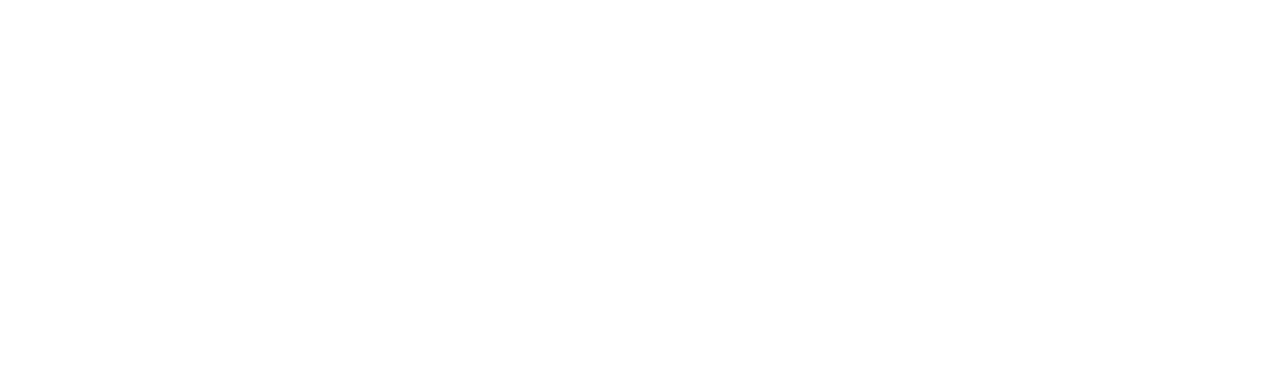
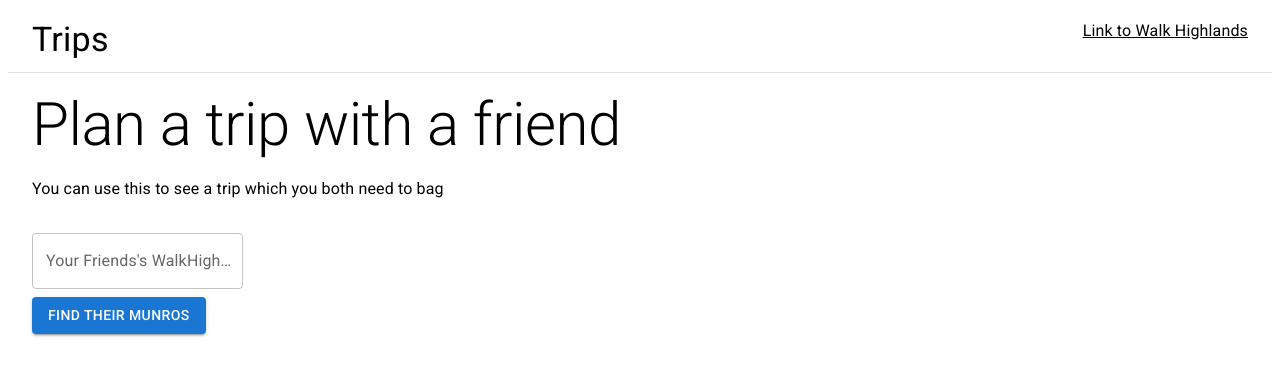
Before and after one commit to joejag/munros.joejag.com, a React (Create React App) app in the folder front/: page /plan in a window 1280 px wide. Shown: the top 376 px of the page. Built offline with nearby package versions, Linux system fonts and the light colour scheme; a web font is replaced by a local one.

Commit message:
feat: plan a trip with someone

```diff
--- a/front/src/biz/fetchData.tsx
+++ b/front/src/biz/fetchData.tsx
@@ -4,11 +4,12 @@
 const LOCAL_URL_GEZ = 'http://127.0.0.1:8080/gez.json?u='
 
 export const fetchData = (setCompleted: any, userId: string) => {
-  console.log('FETCHING!', userId)
-
   let url = PRODUCTION_URL
   if (window.location.href.indexOf('localhost') > -1) {
     url = LOCAL_URL_JOE
+  }
+  if (window.location.href.indexOf('localhost') > -1 && userId === 'gez') {
+    url = LOCAL_URL_GEZ
   }
 
   fetch(url + userId)
--- a/front/src/biz/types.ts
+++ b/front/src/biz/types.ts
@@ -2,9 +2,7 @@
   name: string
   lastRefresh: string
   munrosCompleted: string[]
-
-  buddies: { [name: string]: string[] }
-  buddiesLastRefresh: string
+  buddy: { name: string; lastRefresh: string; munrosCompleted: string[] }
 }
 
 export interface MultiUserState {
--- a/front/src/components/Context.tsx
+++ b/front/src/components/Context.tsx
@@ -6,8 +6,11 @@
   name: null,
   lastRefresh: null,
   munrosCompleted: [],
-  buddies: {},
-  buddiesLastRefresh: null,
+  buddy: {
+    name: null,
+    munrosCompleted: [],
+    buddyLastRefresh: null,
+  },
 }
 
 const dbReadMulti = () => {
@@ -33,11 +36,8 @@
 export const dbClearMulti = () => {
   const state = dbReadMulti()
   const newState = {
+    ...BLANK_STATE,
     name: state.name,
-    lastRefresh: null,
-    munrosCompleted: [],
-    buddies: {},
-    buddiesLastRefresh: '',
   }
   localStorage.setItem('db', JSON.stringify(newState))
 }
--- a/front/src/components/pages/PlanATrip.tsx
+++ b/front/src/components/pages/PlanATrip.tsx
@@ -1,103 +1,193 @@
 import * as React from 'react'
 
+import ExpandMoreIcon from '@mui/icons-material/ExpandMore'
+import Accordion from '@mui/material/Accordion'
+import AccordionDetails from '@mui/material/AccordionDetails'
+import AccordionSummary from '@mui/material/AccordionSummary'
 import Button from '@mui/material/Button'
 import CircularProgress from '@mui/material/CircularProgress'
 import Container from '@mui/material/Container'
 import Grid from '@mui/material/Grid'
+import Paper from '@mui/material/Paper'
 import TextField from '@mui/material/TextField'
 import Typography from '@mui/material/Typography'
 
+import { fetchData } from '../../biz/fetchData'
+import { Area, Trip } from '../../biz/types'
+import { hasCompletedAll } from '../../biz/utils'
+import { MUNRO_GROUPING, MUNROS } from '../../data/munros'
 import Banner from '../Banner'
+import { dbSaveMulti, WalkHighlandsContextV2 } from '../Context'
+import TripCard from '../TripCard'
 
-interface FriendTrips {
-  name: string
-  munros: string[]
+const PlanATrip = () => {
+  const { completed } = React.useContext(WalkHighlandsContextV2)
+
+  return (
+    <>
+      <Banner />
+      <Container
+        maxWidth="xl"
+        component="main"
+        sx={{ paddingBottom: '2em', paddingTop: '1em' }}
+      >
+        {completed.buddy.name === null && <FindFriend />}
+        {completed.buddy.name !== null && <PlanTrip />}
+      </Container>
+    </>
+  )
 }
 
-const PlanATrip = () => {
-  // const { completed, setCompleted } = React.useContext(WalkHighlandsContext)
+const PlanTrip = () => {
+  const { completed, setCompleted } = React.useContext(WalkHighlandsContextV2)
 
-  // const [loading, setLoading] = React.useState(false)
-  // const [friendData, setFriendData] = React.useState<FriendTrips | null>(null)
-  // const [friendId, setFriendId] = React.useState('')
-
-  // if (friendData === null && localStorage.getItem('cachedFriend')) {
-  //   setFriendData(JSON.parse(localStorage.getItem('cachedFriend') || '{}'))
-  // }
-
-  const fetchWalkHighlandsUser = (userId: string) => {
-    // fetchFriendData((result: FriendTrips) => {
-    //   setFriendData(result)
-    //   setLoading(false)
-    //   const mergedState = {
-    //     ...completed,
-    //     name: 'bob',
-    //     munros: (completed?.munros || []).concat(
-    //       ...result.munros.filter(
-    //         (i) => (completed?.munros || []).indexOf(i) < 0
-    //       )
-    //     ),
-    //   }
-    //   setCompleted(mergedState)
-    // }, userId)
-    // setLoading(true)
+  const clearBuddy = () => {
+    const blank = {
+      ...completed,
+      buddy: {
+        name: null,
+        munrosCompleted: [],
+        buddyLastRefresh: null,
+      },
+    }
+    dbSaveMulti(blank)
+    setCompleted(blank)
   }
 
-  // return (
-  //   <>
-  //     <Banner />
-  //     <Container
-  //       maxWidth="xl"
-  //       component="main"
-  //       sx={{ paddingBottom: '2em', paddingTop: '1em' }}
-  //     >
-  //       <Typography variant="h3">Plan a trip with a friend</Typography>
-  //       <Typography sx={{ marginTop: '1em' }}>
-  //         You can use this to see a trip which you both need to bag
-  //       </Typography>
+  return (
+    <>
+      <Typography variant="h2">
+        Plan a trip with {completed.buddy.name}
+      </Typography>
 
-  //       {friendData && (
-  //         <h1>
-  //           {friendData.name} {friendData.munros.length}
-  //         </h1>
-  //       )}
+      <Grid container sx={{ marginTop: '1.5em', marginBottom: '1.5em' }}>
+        <Button
+          variant="contained"
+          onClick={(e: any) => {
+            clearBuddy()
+          }}
+        >
+          Change buddy
+        </Button>
+      </Grid>
 
-  //       {friendData === null && (
-  //         <>
-  //           <Grid container sx={{ paddingTop: '2em' }}>
-  //             <TextField
-  //               id="outlined-basic"
-  //               label="Your Friends's WalkHighlands Id"
-  //               variant="outlined"
-  //               value={friendId}
-  //               onChange={(e: any) => {
-  //                 setFriendId(e.target.value)
-  //               }}
-  //             />
-  //           </Grid>
-  //           <Grid container sx={{ paddingTop: '0.5em' }}>
-  //             <Button
-  //               variant="contained"
-  //               onClick={(e: any) => {
-  //                 fetchWalkHighlandsUser(friendId)
-  //               }}
-  //             >
-  //               Link
-  //               {loading && (
-  //                 <CircularProgress
-  //                   sx={{ marginLeft: '0.5em' }}
-  //                   color="inherit"
-  //                   size="1rem"
-  //                 />
-  //               )}
-  //             </Button>
-  //           </Grid>
-  //         </>
-  //       )}
-  //     </Container>
-  //   </>
-  // )
-  return null
+      {MUNRO_GROUPING.map((area: Area) => (
+        <PlanTripArea area={area.area} key={area.area} />
+      ))}
+    </>
+  )
+}
+
+const PlanTripArea = ({ area }: { area: string }) => {
+  const { completed } = React.useContext(WalkHighlandsContextV2)
+
+  const mergedMunros = [
+    ...completed.munrosCompleted,
+    ...completed.buddy.munrosCompleted,
+  ]
+
+  const areaTrips: Trip[] = Object.values(MUNROS).filter(
+    (m: Trip) => m.location.steveFallon.area === area
+  )
+
+  const tripsAvailable = areaTrips.filter(
+    (t) => !hasCompletedAll(mergedMunros, t)
+  )
+
+  tripsAvailable.sort((a: Trip, b: Trip) => {
+    if (a.grade === b.grade) {
+      return a.time.naismith > b.time.naismith ? 1 : -1
+    }
+    return a.grade > b.grade ? 1 : -1
+  })
+
+  return (
+    <Accordion>
+      <AccordionSummary
+        expandIcon={<ExpandMoreIcon />}
+        aria-controls={`panel1a-${area}-content`}
+        id={`panel1a-${area}`}
+      >
+        <Typography>
+          {tripsAvailable.length} trips in <strong>{area}</strong>
+        </Typography>
+      </AccordionSummary>
+      <AccordionDetails>
+        <Grid container spacing={4}>
+          {tripsAvailable.map((trip: Trip) => (
+            <Grid item xs={12} sm={6} md={4} lg={3} key={trip.url}>
+              <Paper elevation={1}>
+                <TripCard trip={trip} completed={false}></TripCard>
+              </Paper>
+            </Grid>
+          ))}
+        </Grid>
+      </AccordionDetails>
+    </Accordion>
+  )
+}
+
+const FindFriend = () => {
+  const { completed, setCompleted } = React.useContext(WalkHighlandsContextV2)
+
+  const [friendId, setFriendId] = React.useState('')
+  const [loading, setLoading] = React.useState(false)
+
+  const fetchFriend = () => {
+    setLoading(true)
+    fetchData((res: any) => {
+      const now =
+        new Date().toDateString() + ' at ' + new Date().toLocaleTimeString()
+      const saveMe = {
+        ...completed,
+        buddy: {
+          munrosCompleted: res.munros,
+          name: res.name,
+          lastRefresh: now,
+        },
+      }
+      dbSaveMulti(saveMe)
+      setLoading(false)
+      setCompleted(saveMe)
+    }, friendId)
+  }
+
+  return (
+    <>
+      <Typography variant="h2">Plan a trip with a friend</Typography>
+      <Typography sx={{ marginTop: '1em' }}>
+        You can use this to see a trip which you both need to bag
+      </Typography>
+      <Grid container sx={{ paddingTop: '2em' }}>
+        <TextField
+          id="outlined-basic"
+          label="Your Friends's WalkHighlands Id"
+          variant="outlined"
+          value={friendId}
+          onChange={(e: any) => {
+            setFriendId(e.target.value)
+          }}
+        />
+      </Grid>
+      <Grid container sx={{ paddingTop: '0.5em' }}>
+        <Button
+          variant="contained"
+          onClick={(e: any) => {
+            fetchFriend()
+          }}
+        >
+          Find their Munros
+          {loading && (
+            <CircularProgress
+              sx={{ marginLeft: '0.5em' }}
+              color="inherit"
+              size="1rem"
+            />
+          )}
+        </Button>
+      </Grid>
+    </>
+  )
 }
 
 export default PlanATrip
```
